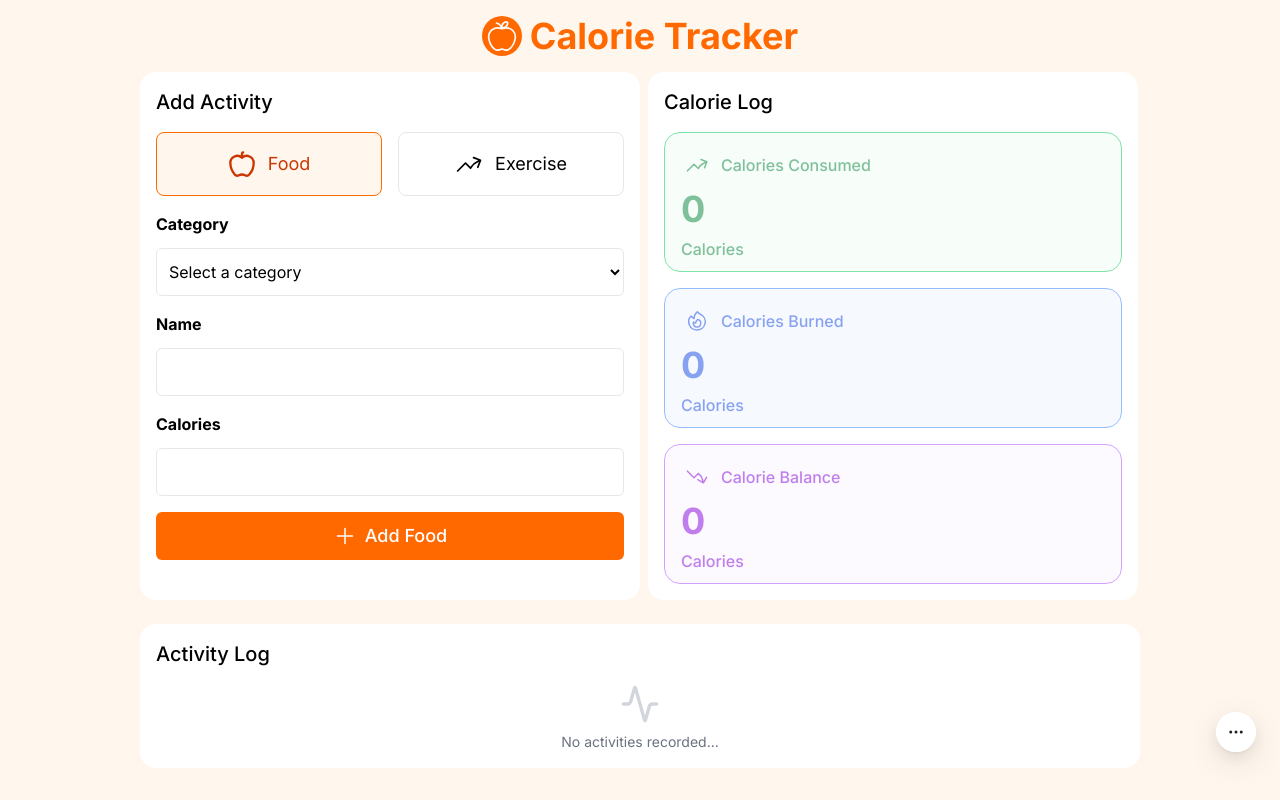
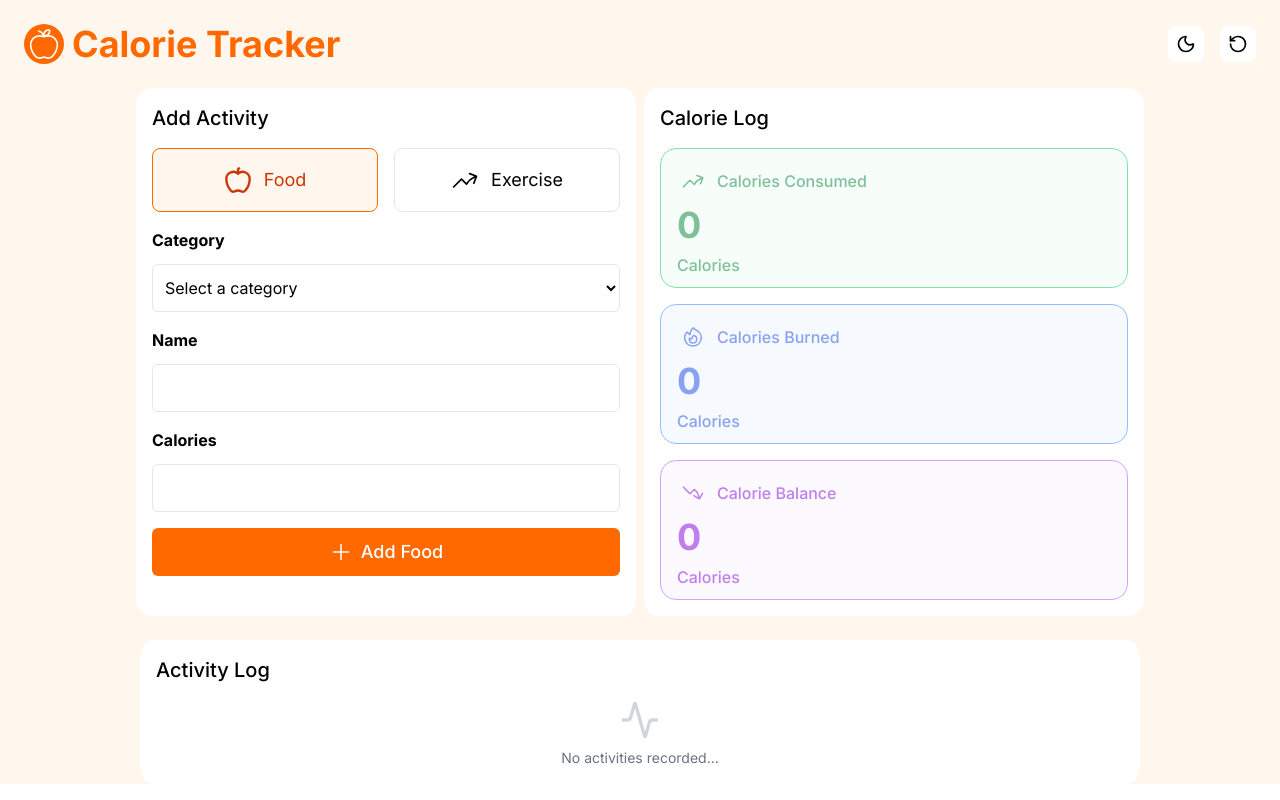
Before and after one commit to samucarrillo17/Calories-Tracker, a React (Vite) app: page / in a window 1280 px wide. Built offline with nearby package versions, Linux system fonts and the light colour scheme.

Commit message:
Refactor header for sticky UX + dark/reset controls

```diff
--- a/src/App.tsx
+++ b/src/App.tsx
@@ -5,8 +5,7 @@ import { useEffect, useMemo, useReducer} from 'react';
 import { ActivityReducer, initialActivityState, } from './Reducers/ActivityReducer';
 import { ArrowTrendingUpIcon,FireIcon,ArrowTrendingDownIcon} from "@heroicons/react/24/outline"
 import { CardCalories } from './Components/CardCalories';
-import { FloatButton } from 'antd';
-import { Activity, Apple, EllipsisIcon,Moon,RotateCcw, Sun } from 'lucide-react';
+import { Activity, Apple,Moon,RotateCcw, Sun } from 'lucide-react';
 
 
 function App() {
@@ -40,24 +39,6 @@ function App() {
   return (
     <>
 
-    <FloatButton.Group
-      trigger="click"
-      type="default"
-      icon={<div className='flex items-center justify-center w-full h-full'><EllipsisIcon className='size-5' /></div>}
-
-    >
-
-      <FloatButton
-      icon={state.isDark === true ?
-      <div className='flex items-center justify-center w-full h-full'><Sun className='size-5'/></div>:
-      <div className='flex items-center justify-center w-full h-full'><Moon className='size-5'/></div> } onClick={DarkMode}
-
-      />
-
-      <FloatButton icon={<div className='flex items-center justify-center w-full h-full'><RotateCcw className='size-5'  /></div>}
-      onClick={restarApp} />
-    </FloatButton.Group>
-
     <Toaster
       toastOptions={{
         success: {
@@ -72,17 +53,32 @@ function App() {
             color: '#b91c1c',
           },
         },
-        position: 'top-left',
+        position: 'top-center',
 
       }}
     />
-    <main className='bg-orange-50 min-h-screen flex flex-col items-center md:justify-start md:items-center md:px-2 font-Inter dark:bg-gray-900 transition-colors duration-300'>
-        <header className='flex items-center gap-2 justify-center p-4 '>
+    <main className='bg-orange-50 min-h-scre font-Inter dark:bg-gray-900 transition-colors duration-300 flex flex-col items-center'>
+
+    <div className='flex flex-col w-full'>
+
+
+      <header className='flex justify-between p-6 sticky top-0 z-40  dark:backdrop-blur-md  items-center backdrop-blur-md w-full'>
+
+        <div className='flex gap-2 items-center'>
           <img src="apple.svg" className='bg-orange-500 rounded-full size-10' alt="" />
-          <h1 className='text-4xl font-bold text-orange-500'>Calorie Tracker</h1>
+          <h1 className='md:text-4xl font-bold text-orange-500 text-lg'>Calorie Tracker</h1>
+        </div>
+
+        <div className='flex gap-4'>
+          <button className='bg-white p-2 rounded-lg hover:bg-gray-100 cursor-pointer dark:bg-gray-700 dark:text-gray-300 dark:hover:bg-gray-600 transition-colors duration-300' onClick={DarkMode}> {state.isDark === true ? <Sun className='size-5'/> : <Moon className='size-5'/>}      </button>
+
+          <button className='bg-white p-2 rounded-lg hover:bg-gray-100 cursor-pointer dark:bg-gray-700 dark:text-gray-300 dark:hover:bg-gray-600 transition-colors duration-300' onClick={restarApp}> <RotateCcw className='size-5'/></button>
+
+        </div>
+
       </header>
 
-     <div className='w-[375px] rounded-2xl md:w-[1000px] md:flex md:flex-wrap md:gap-2 '>
+     <div className='rounded-2xl md:flex md:flex-wrap md:gap-2 md:justify-center '>
 
      <section className="bg-white mb-4 rounded-2xl md:w-[500px] dark:bg-white/5 dark:backdrop-blur-md dark:border dark:border-white/20">
       <Form
@@ -91,7 +87,7 @@ function App() {
       />
      </section>
 
-      <section className='bg-white mb-4 rounded-2xl p-2 md:w-[490px] md:p-4 dark:bg-white/5 dark:backdrop-blur-md dark:border dark:border-white/20 dark:text-gray-300'>
+      <section className='bg-white mb-4 rounded-2xl p-2 md:w-[500px] md:p-4 dark:bg-white/5 dark:backdrop-blur-md dark:border dark:border-white/20 dark:text-gray-300'>
         <h2 className='font-medium text-lg mb-4 md:text-xl'>Calorie Log</h2>
         <CardCalories
           text = "Calories Consumed"
@@ -121,7 +117,7 @@ function App() {
         />
       </section>
 
-     <section className='bg-white rounded-2xl p-2 w-full md:p-4 dark:bg-white/5 dark:backdrop-blur-md dark:border dark:border-white/20 dark:text-gray-300'>
+     <section className='bg-white rounded-2xl p-2 md:w-[1000px] md:p-4 dark:bg-white/5 dark:backdrop-blur-md dark:border dark:border-white/20 dark:text-gray-300'>
         <h2 className="font-medium text-lg mb-4 md:text-xl">Activity Log</h2>
         { state.activities.length === 0 ? (
           <div className='flex flex-col justify-center items-center'>
@@ -153,19 +149,7 @@ function App() {
 
      </section>
 
-
-
-
-
-
-
-
-
-
-
-
-
-
+   </div>
 
  </div>
 
```
